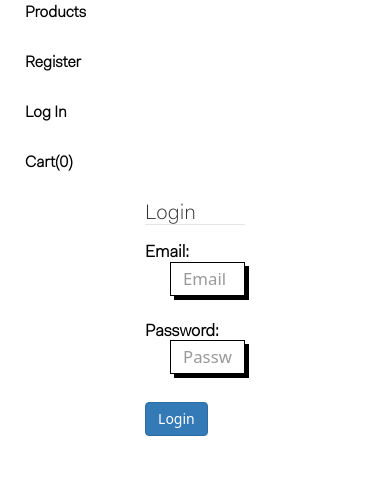
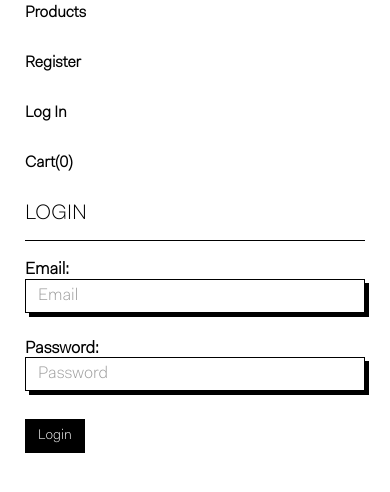
Before and after one commit to maisiec/stream3_project, a Django app: page /login/ in a window 390 px wide. Shown: the part 272-764 px from the top of the page. Run offline with Django 3.2, Linux system fonts and the light colour scheme; some libraries are stand-ins or nearby versions.

Commit message:
login form styling and media query

```diff
--- a/static/css/custom.css
+++ b/static/css/custom.css
@@ -135,18 +135,10 @@ hr {
 .form-control {
 	background-color: #fff;
     margin-bottom: 28px;
-	padding: 0.85em 1.5em;
-	width: 75%;
-	display:block;
-    max-width: none;
-	background: #fff;
-	color: #535d92;
-	float:right;
-	line-height: 46px;
+	background: #fffl
     padding: 0 12px;
     font-size: 1em;
     color: #000;
-    vertical-align: middle;
     border: 1px #000 solid;
     border-radius: 0px;
     -webkit-box-shadow: 4px 4px 0px 0px rgba(0,0,0,1);
@@ -155,49 +147,55 @@ hr {
 
 }
 
-input :before, :after{
-	box-sizing: border-box;
+#id_email:valid,
+#id_password:valid{
+	background-color:#F9FFB0;
+	outline: 0 none;
+	border: 1px #000 solid;
+	border-radius: 0px;
+	-webkit-box-shadow: 4px 4px 0px 0px rgba(0,0,0,1);
+	-moz-box-shadow: 4px 4px 0px 0px rgba(0,0,0,1);
+	box-shadow: 4px 4px 0px 0px rgba(0,0,0,1);
 }
 
-input{
-	-webkit-appearance: textfield;
-	-webkit-rtl-ordering: logical;
-    user-select: text;
+#id_email:focus,
+#id_password:focus{
+	-webkit-box-shadow: 4px 4px 0px 0px rgba(0,0,0,1);
+	-moz-box-shadow: 4px 4px 0px 0px rgba(0,0,0,1);
+	box-shadow: 4px 4px 0px 0px rgba(0,0,0,1);
 }
 
-input, textarea, select, button{
-	    text-rendering: auto;
-	    letter-spacing: normal;
-    	word-spacing: normal;
-    	text-transform: none;
-    	text-indent: 0px;
-    	text-shadow: none;
-    	display: inline-block;
-    	text-align: start;
-    	margin: 0em;
-    	font: 11px system-ui;
 
-}
+
 label.control-label{
-	float:left;
-	text-align:left;
-	width:25%;
-	line-height:50px;
 	text-transform:uppercase;
-	font-size: 1em
 	}
 
 label{
 	margin-bottom: inherit;
 }
 
-h1.border-bottom{
+legend.border-bottom{
     border-bottom: 1px #000 solid;
-    margin-bottom: 2em;
+    margin-bottom: 1em;
     padding-bottom: 16px;
     text-transform: uppercase;
     text-align: left;
-    font-size: 1.25em
+    font-size: 1.5em;
+    color: #000;
+}
+
+.btn{
+	background-color:#000;
+	border: solid #000;
+	border-radius:0;
+	border:1px solid #000
+}
+
+.btn:hover{
+	background-color:#fff;
+	color:#000;
+	border:1px solid #000
 }
 /*====================
         BASE GRID
@@ -454,6 +452,8 @@ video {
 
 /* Portrait phones and smaller */
 @media (max-width: 480px) {
-
+.form-wrap{
+	width:100%;
+}
 
 }
```
